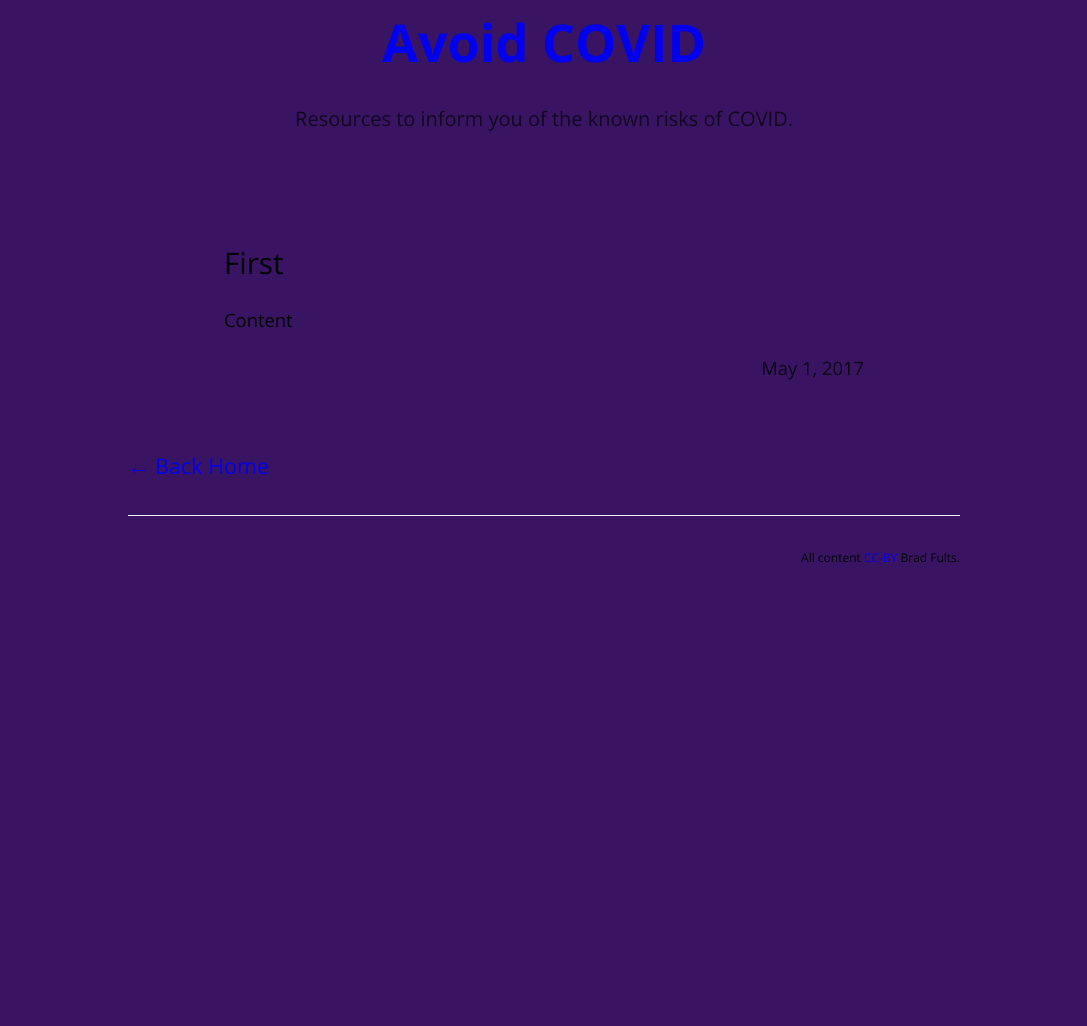
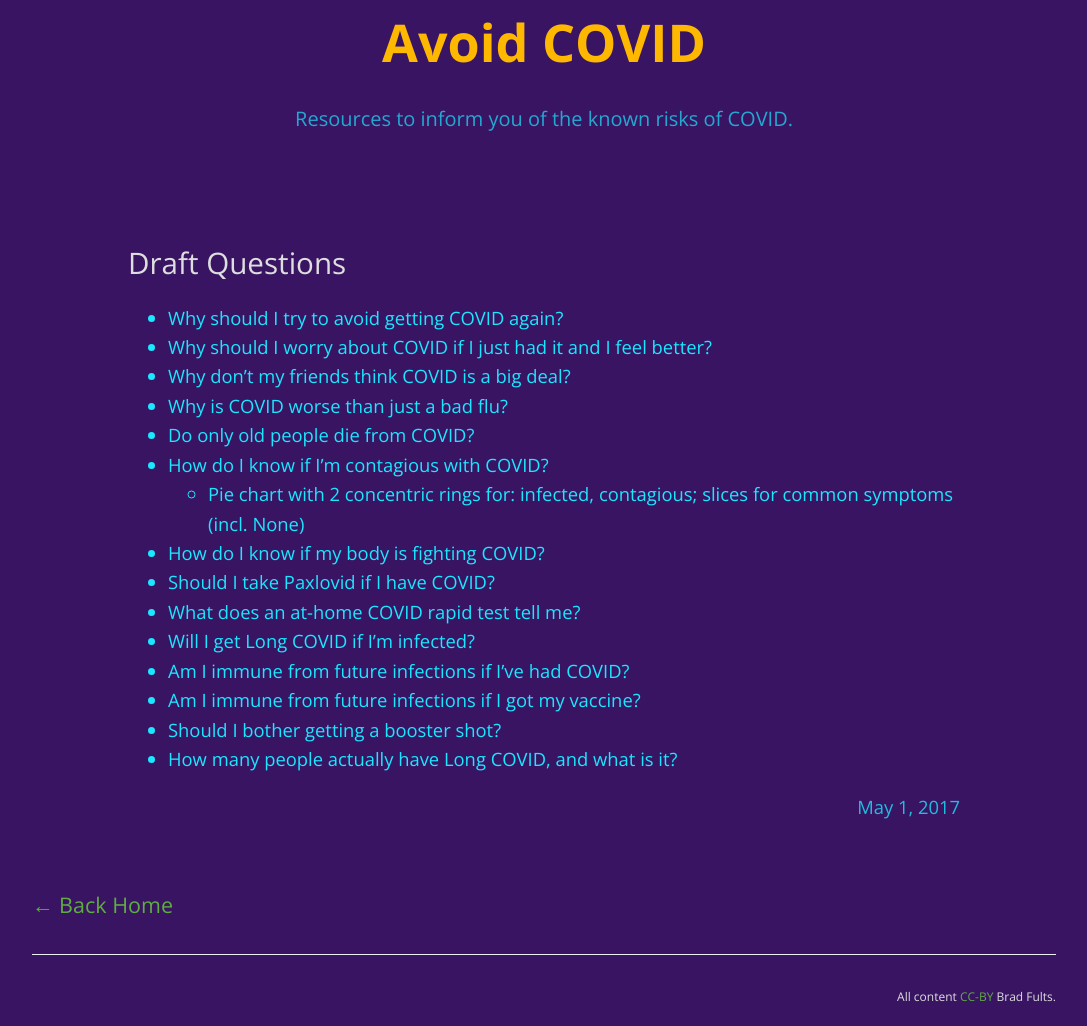
Before and after one commit to h3h/avoidcovid.info, a Jekyll site: the page built from _posts/2017-05-01-first-post.md, in a window 1280 px wide. Shown: the whole page, without its empty margins (96-1183 px from the left). Built offline with Jekyll 4.4.1, drawn with Linux system fonts in a browser that asks for light colours; before the commit the page ends 900 px from its top, so only the background shows below that.

Commit message:
Some first content and style edits

```diff
--- a/_posts/2017-05-01-first-post.md
+++ b/_posts/2017-05-01-first-post.md
@@ -1,6 +1,20 @@
 ---
 layout: post
-title: First
+title: Draft Questions
 ---
 
-Content
+* Why should I try to avoid getting COVID again?
+* Why should I worry about COVID if I just had it and I feel better?
+* Why don’t my friends think COVID is a big deal?
+* Why is COVID worse than just a bad flu?
+* Do only old people die from COVID?
+* How do I know if I’m contagious with COVID?
+  * Pie chart with 2 concentric rings for: infected, contagious; slices for common symptoms (incl. None)
+* How do I know if my body is fighting COVID?
+* Should I take Paxlovid if I have COVID?
+* What does an at-home COVID rapid test tell me?
+* Will I get Long COVID if I’m infected?
+* Am I immune from future infections if I’ve had COVID?
+* Am I immune from future infections if I got my vaccine?
+* Should I bother getting a booster shot?
+* How many people actually have Long COVID, and what is it?
--- a/_sass/_palette.scss
+++ b/_sass/_palette.scss
@@ -1,9 +1,6 @@
+$platinum: rgba(222, 222, 222, 1);
 $sky-blue-crayola: rgba(27, 231, 255, 1);
 $green-ryb: rgba(95, 173, 65, 1);
 $selective-yellow: rgba(255, 184, 0, 1);
 $persian-indigo: rgba(57, 20, 99, 1);
 $international-orange-aerospace: rgba(255, 87, 20, 1);
-
-/* Human Color Names */
-$c-bg-dark: $persian-indigo;
-$c-fg-light: $sky-blue-crayola;
--- a/style/style.scss
+++ b/style/style.scss
@@ -3,33 +3,34 @@
 
 @import 'palette';
 @import 'normalize.css';
-* {
+
+body {
+  background-color: $persian-indigo;
   box-sizing: border-box;
-}
-body {
+  color: $sky-blue-crayola;
   padding: 0;
   margin: 0;
   font-family: "Open Sans", "Helvetica Neue", Helvetica, Arial, sans-serif;
-  font-size: 16px;
+  font-size: 18px;
   line-height: 1.6;
-  background-color: $c-bg-dark;
+  transition: background-color 0.5s, color 0.5s;
 }
 
 a:link {
-  // color: #62a2c9;
+  color: $green-ryb;
   text-decoration: none;
 }
 a:visited {
-  // color: #477693;
+  color: lighten($green-ryb, 5%);
 }
 a:hover,
 a:active {
-  // color: #666;
+  color: lighten($green-ryb, 25%);
 }
 
 .page-header {
   box-sizing: border-box;
-  // color: #666;
+  color: $sky-blue-crayola;
   text-align: center;
 }
 
@@ -49,15 +50,12 @@ a:active {
 }
 a.header-link:link,
 a.header-link:visited {
-  // color: #666;
+  color: $selective-yellow;
   text-decoration: none;
-  transition: 0.4s;
 }
 a.header-link:hover,
 a.header-link:active {
-  text-shadow: 1px 1px 8px #93c9bc;
-  transition: 0.3s;
-  text-decoration: none;
+  color: mix($selective-yellow, $international-orange-aerospace, 65%);
 }
 
 .project-tagline {
@@ -101,7 +99,7 @@ a.header-link:active {
 .main-content h1, .main-content h2, .main-content h3, .main-content h4, .main-content h5, .main-content h6 {
   margin-bottom: 1rem;
   font-weight: normal;
-  // color: #5F7585;
+  color: $platinum;
 
   @media screen and (min-width:64em) {
     margin-top: 2rem;
@@ -112,6 +110,7 @@ a.header-link:active {
 }
 
 .main-content p {
+  color: $platinum;
   margin-bottom: 1em;
 }
 .main-content code {
@@ -217,7 +216,7 @@ a.header-link:active {
   height: 2px;
   padding: 0;
   margin: 1rem 0;
-  // background-color: #eff0f1;
+  background-color: #eff0f1;
   border: 0;
 }
 
@@ -261,7 +260,8 @@ ul.post-index li {
   padding-left: 6px;
 }
 
-.post-meta {
+.main-content .post-meta {
+  color: $sky-blue-crayola;
   padding-bottom: 0.5rem;
   opacity: 0.8;
   text-align: right;
```
Also changed, not shown: _drafts/first-post.md (+1 -1 lines).
